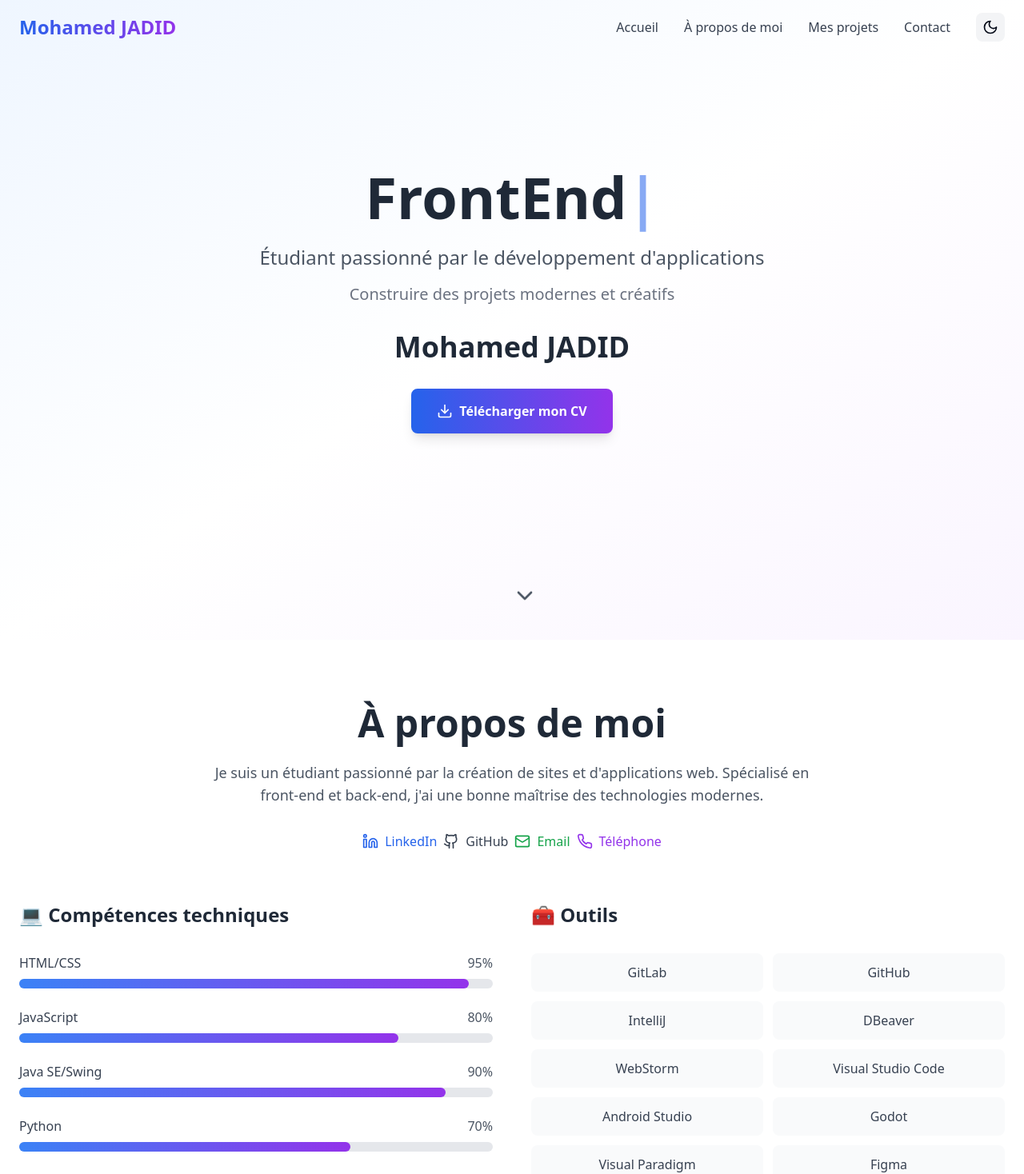
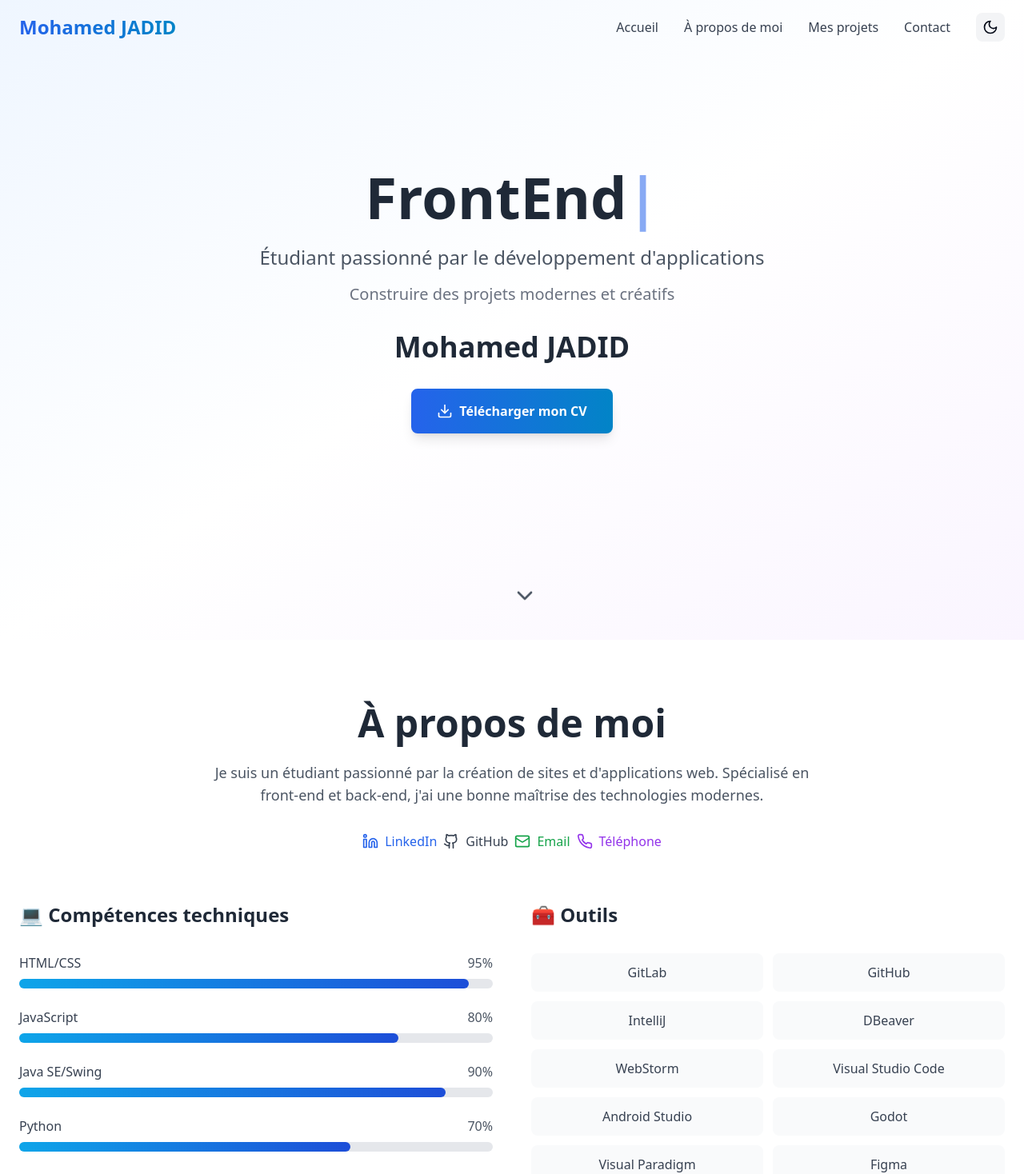
Before and after one commit to mjadid91/my-portfolio, a React (Vite) app: page / in a window 1280 px wide. Shown: the top 1468 px of the page at 80% size. Built offline with nearby package versions, Linux system fonts and the light colour scheme.

Commit message:
Modification des de la couleur du site et du CV

```diff
--- a/src/components/AboutSection.tsx
+++ b/src/components/AboutSection.tsx
@@ -106,7 +106,7 @@ const AboutSection: React.FC = () => {
                   </div>
                   <div className="w-full bg-gray-200 dark:bg-gray-700 rounded-full h-3">
                     <div
-                      className="bg-gradient-to-r from-blue-500 to-purple-600 h-3 rounded-full transition-all duration-1000 ease-out"
+                      className="bg-gradient-to-r from-sky-500 to-blue-700 h-3 rounded-full transition-all duration-1000 ease-out"
                       style={{
                         width: `${skill.level}%`,
                         animationDelay: `${index * 0.1}s`
--- a/src/components/ContactSection.tsx
+++ b/src/components/ContactSection.tsx
@@ -208,7 +208,7 @@ const ContactSection: React.FC = () => {
               <button
                 type="submit"
                 disabled={isSubmitting}
-                className="w-full bg-gradient-to-r from-blue-600 to-purple-600 text-white font-semibold py-3 px-6 rounded-lg hover:from-blue-700 hover:to-purple-700 transition-all duration-300 transform hover:scale-105 disabled:opacity-50 disabled:cursor-not-allowed flex items-center justify-center"
+                className="w-full bg-gradient-to-r from-blue-600 to-sky-600 text-white font-semibold py-3 px-6 rounded-lg hover:from-blue-700 hover:to-blue-900 transition-all duration-300 transform hover:scale-105 disabled:opacity-50 disabled:cursor-not-allowed flex items-center justify-center"
               >
                 {isSubmitting ? (
                   <div className="animate-spin rounded-full h-5 w-5 border-b-2 border-white mr-2"></div>
--- a/src/components/Footer.tsx
+++ b/src/components/Footer.tsx
@@ -13,7 +13,7 @@ const Footer: React.FC = () => {
         <div className="grid md:grid-cols-3 gap-8 mb-8">
           {/* Brand */}
           <div>
-            <div className="text-2xl font-bold bg-gradient-to-r from-blue-400 to-purple-400 bg-clip-text text-transparent mb-4">
+            <div className="text-2xl font-bold bg-gradient-to-r from-blue-400 to-sky-400 bg-clip-text text-transparent mb-4">
               Mohamed JADID
             </div>
             <p className="text-gray-400 leading-relaxed">
@@ -98,7 +98,7 @@ const Footer: React.FC = () => {
           {/* Back to top */}
           <button
             onClick={scrollToTop}
-            className="bg-gradient-to-r from-blue-600 to-purple-600 hover:from-blue-700 hover:to-purple-700 text-white p-3 rounded-full transition-all duration-300 transform hover:scale-110 shadow-lg"
+            className="bg-gradient-to-r from-sky-500 to-blue-700  hover:from-blue-700 hover:to-blue-900 text-white p-3 rounded-full transition-all duration-300 transform hover:scale-110 shadow-lg"
             aria-label="Retour en haut"
           >
             <ArrowUp className="w-5 h-5" />
--- a/src/components/Header.tsx
+++ b/src/components/Header.tsx
@@ -34,11 +34,12 @@ const Header: React.FC<HeaderProps> = ({ darkMode, toggleDarkMode }) => {
       <nav className="container mx-auto px-6 py-4">
         <div className="flex items-center justify-between">
           {/* Logo */}
-          <div className="text-2xl font-bold bg-gradient-to-r from-blue-600 to-purple-600 bg-clip-text text-transparent">
-            Mohamed JADID
-          </div>
+            <div className="text-2xl font-bold bg-gradient-to-r from-blue-600 to-sky-600 bg-clip-text text-transparent">
+                Mohamed JADID
+            </div>
 
-          {/* Desktop Navigation */}
+
+            {/* Desktop Navigation */}
           <div className="hidden md:flex items-center space-x-8">
             <button
               onClick={() => scrollToSection('home')}
--- a/src/components/HeroSection.tsx
+++ b/src/components/HeroSection.tsx
@@ -65,7 +65,7 @@ const HeroSection: React.FC = () => {
             <a
                 href="/my-portfolio/CV.pdf"
                 download="Mohamed-Jadid-CV.pdf"
-                className="inline-flex items-center px-8 py-4 bg-gradient-to-r from-blue-600 to-purple-600 text-white font-semibold rounded-lg hover:from-blue-700 hover:to-purple-700 transition-all duration-300 transform hover:scale-105 shadow-lg hover:shadow-xl"
+                className="inline-flex items-center px-8 py-4 bg-gradient-to-r from-blue-600 to-sky-600 text-white font-semibold rounded-lg hover:from-blue-700 hover:to-blue-900 transition-all duration-300 transform hover:scale-105 shadow-lg hover:shadow-xl"
             >
               <Download className="w-5 h-5 mr-2" />
               Télécharger mon CV
--- a/src/components/ProjectsSection.tsx
+++ b/src/components/ProjectsSection.tsx
@@ -138,7 +138,7 @@ const ProjectsSection: React.FC = () => {
                     </p>
                     <a
                         href="https://github.com/mjadid91"
-                        className="inline-flex items-center px-6 py-3 bg-gradient-to-r from-blue-600 to-purple-600 text-white font-semibold rounded-lg hover:from-blue-700 hover:to-purple-700 transition-all duration-300 transform hover:scale-105"
+                        className="inline-flex items-center px-6 py-3 bg-gradient-to-r from-blue-600 to-sky-600 text-white font-semibold rounded-lg hover:from-blue-700 hover:to-blue-900 transition-all duration-300 transform hover:scale-105"
                     >
                         <Github className="w-5 h-5 mr-2" />
                         Voir tous mes projets sur GitHub
--- a/src/index.css
+++ b/src/index.css
@@ -97,6 +97,7 @@
   }
 }
 
+/* Custom animations */
 @keyframes fadeInUp {
   from {
     opacity: 0;
```
Also changed, not shown: 1 other file (tests, documents, lock files or other folders).
